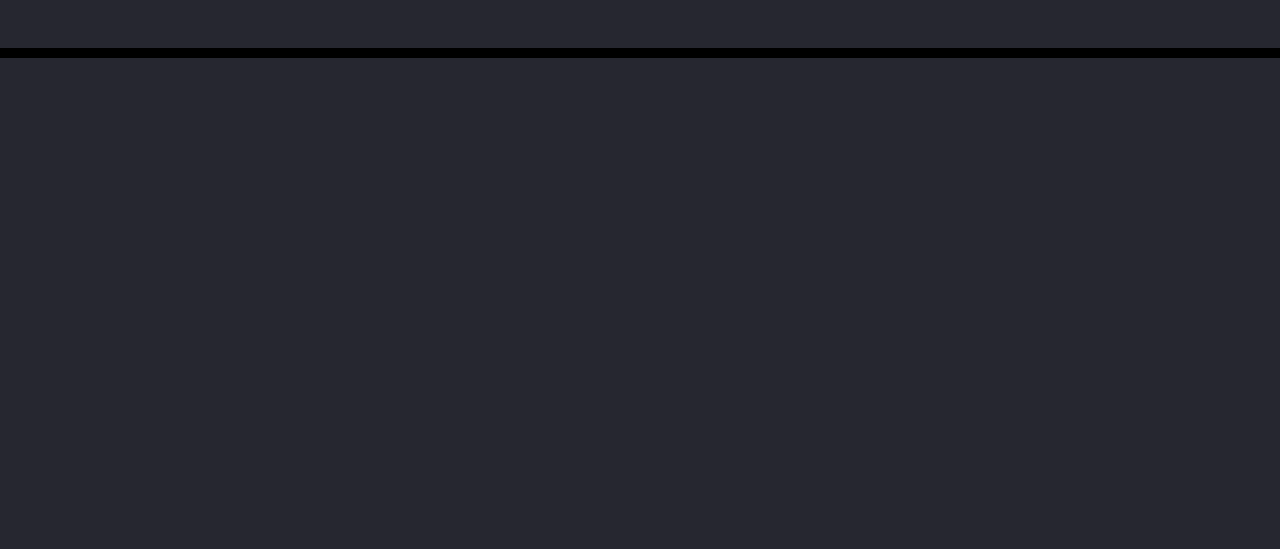
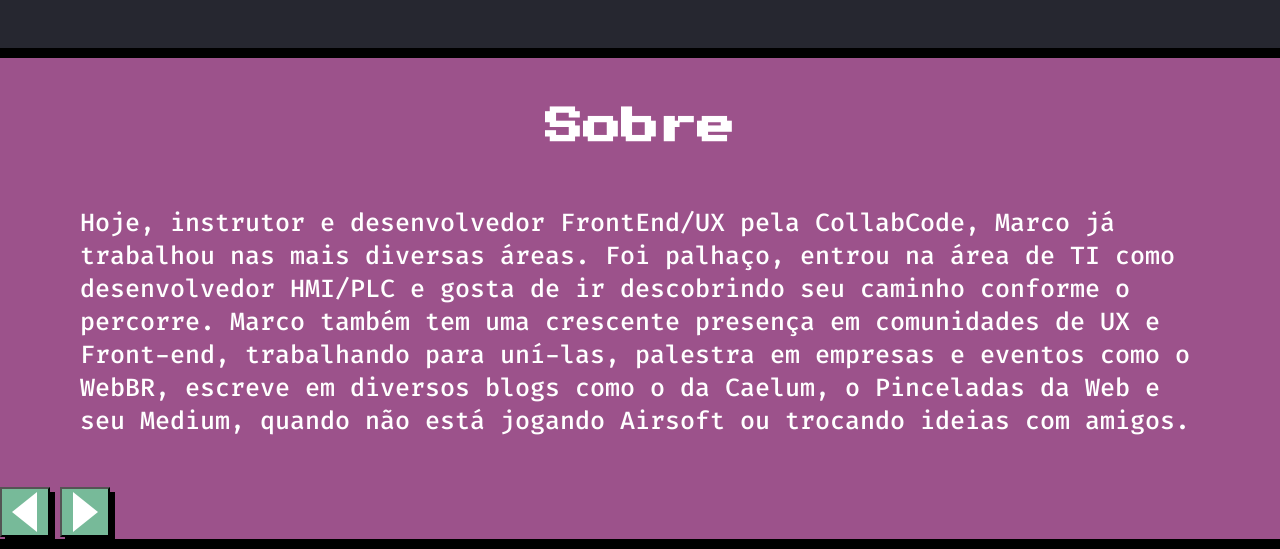
Before and after one commit to josekrauss020/josekrauss020.github.io, a plain HTML site: page index.html in a window 1280 px wide. Shown: the part 1807-2356 px from the top of the page. Before the commit the page ends 1865 px from the top, so only its background shows below. Drawn offline with Linux system fonts and the light colour scheme.

Commit message:
add section about, text, title and arrow-buttons

```diff
--- /dev/null
+++ b/CSS/COMPONENTS/button-arrow.css
@@ -0,0 +1,25 @@
+.button-arrow{
+    width: 50px;
+    height: 50px;
+    box-shadow: 5px 5px 0px #000;
+    background-color: #77BA99;
+    cursor: pointer;
+}
+
+.button-arrow::before{
+    content: '';
+    display: block;
+    box-sizing: border-box;
+    width: 20px;
+    height: 20px;
+    border: 20px solid transparent;
+    border-left: 25px solid white;
+    transform: translate(5px);
+}
+.button-arrow.-left::before{
+    transform: rotate(180deg) translate(16px);
+
+}
+.button-arrow .content{
+    display: none;
+}
--- /dev/null
+++ b/CSS/COMPONENTS/main-text.css
@@ -0,0 +1,7 @@
+.main-text{
+    color: white;
+    margin-right: 80px;
+    margin-left: 80px;
+    margin-bottom: 50px;
+    font-size: 25px;
+}
--- a/CSS/reset.css
+++ b/CSS/reset.css
@@ -1,4 +1,4 @@
-body, h1, h2, h3 {
+body, h1, h2, h3, p {
     margin:0;
 
 }
--- a/index.html
+++ b/index.html
@@ -20,6 +20,8 @@
     <link rel="stylesheet" href="CSS/COMPONENTS/main-header.css">
     <link rel="stylesheet" href="CSS/COMPONENTS/main-action.css">
     <link rel="stylesheet" href="CSS/COMPONENTS/logo.css">
+    <link rel="stylesheet" href="CSS/COMPONENTS/main-text.css">
+    <link rel="stylesheet" href="CSS/COMPONENTS/button-arrow.css">
     <link rel="stylesheet" href="CSS/COMPONENTS/main-title.css">
     <link rel="stylesheet" href="CSS/COMPONENTS/main-box.css">
     <link rel="stylesheet" href="CSS/COMPONENTS/main-button.css">
@@ -112,5 +114,11 @@
 
         </div>
     </section>
+    <section class="main-section">
+        <h2 class="main-title -second">Sobre</h2>
+        <p class="main-text">Hoje, instrutor e desenvolvedor FrontEnd/UX pela CollabCode, Marco já trabalhou nas mais diversas áreas. Foi palhaço, entrou na área de TI como desenvolvedor HMI/PLC e gosta de ir descobrindo seu caminho conforme o percorre. Marco também tem uma crescente presença em comunidades de UX e Front-end, trabalhando para uní-las, palestra em empresas e eventos como o WebBR, escreve em diversos blogs como o da Caelum, o Pinceladas da Web e seu Medium, quando não está jogando Airsoft ou trocando ideias com amigos.</p>
+        <button class="button-arrow -left"> <span class="content">esquerda</span></button>
+        <button class="button-arrow -right"><span class="content">direita</span></button>
+    </section>
 </body>
 </html>
```
Also changed, not shown: LEIA-ME.txt, 1 other file.
